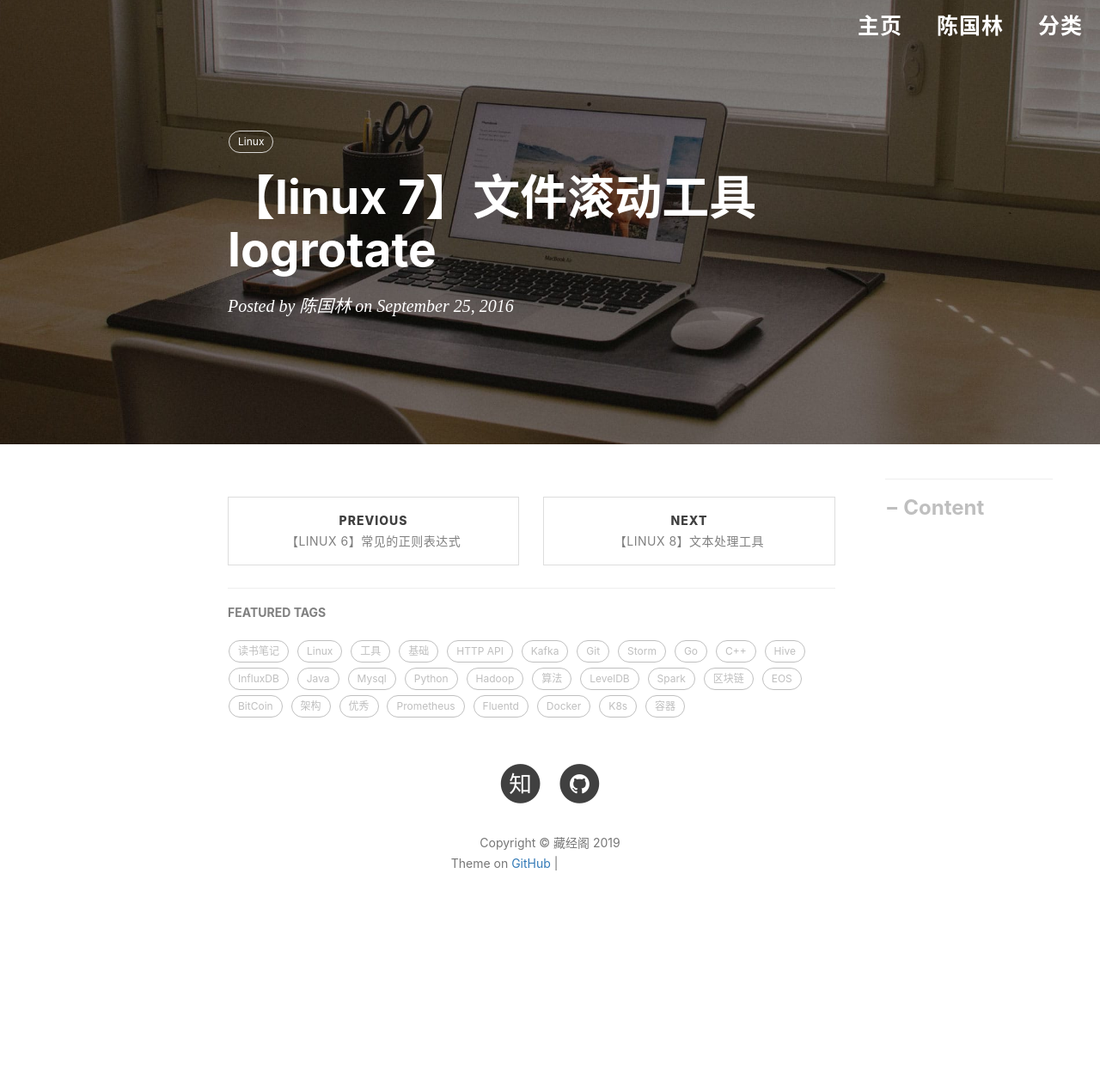
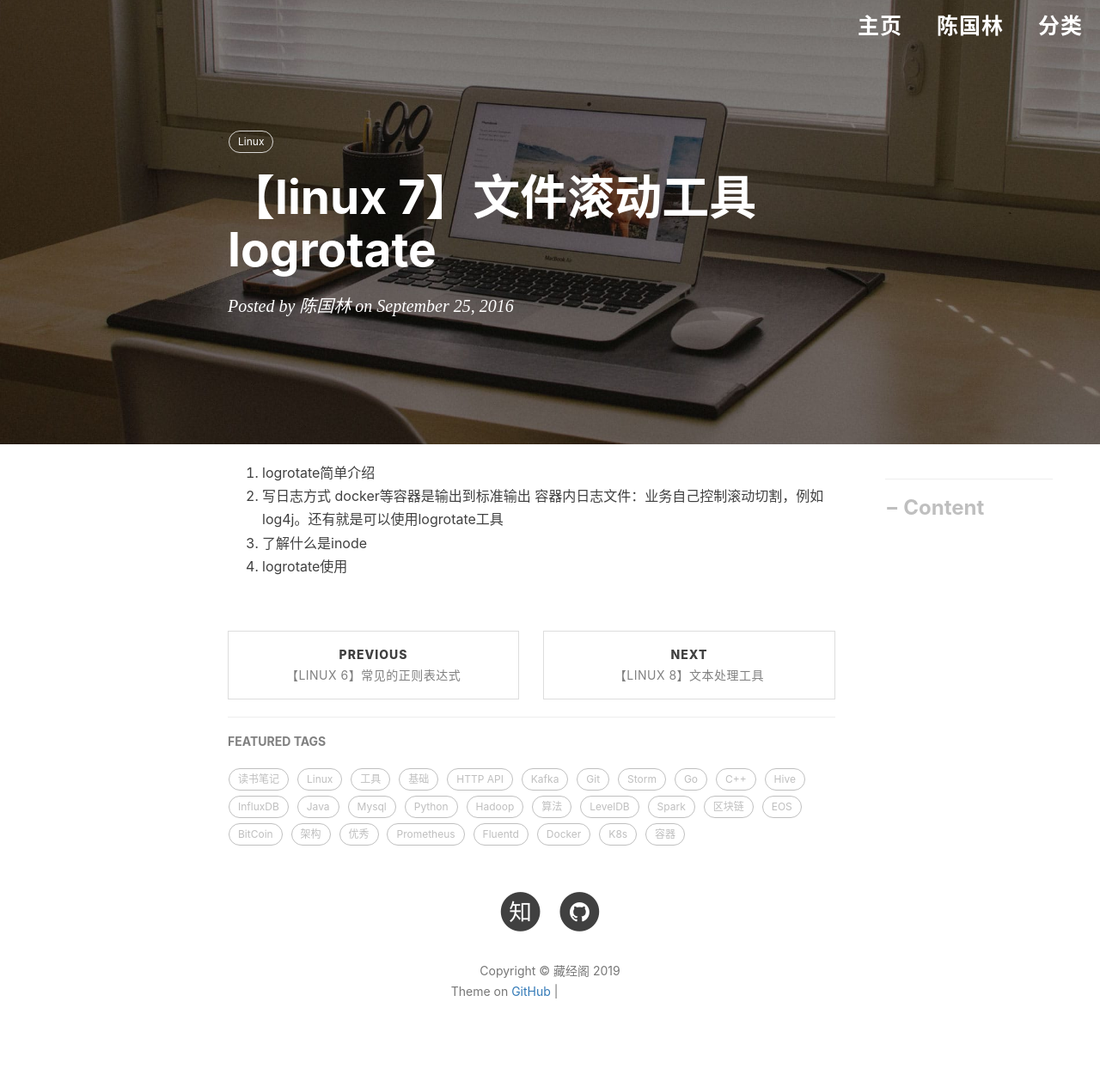
Before and after one commit to engru/chenguolin.github.io, a Jekyll site: the page built from _posts/2016-09-25-【Linux-7】文件滚动工具 logrotate.md, in a window 1280 px wide. Shown: the whole page at 86% size. Built offline with Jekyll 4.4.1, drawn with Linux system fonts in a browser that asks for light colours; nearby versions of some CDN libraries; comment, search, counter and statistics services are not loaded; before the commit the page ends 1109 px from its top, so only the background shows below that; grey boxes are pictures that could not be loaded.

Commit message:
Update 2016-09-25-【Linux-7】文件滚动工具 logrotate.md

```diff
--- a/_posts/2016-09-25-【Linux-7】文件滚动工具 logrotate.md
+++ b/_posts/2016-09-25-【Linux-7】文件滚动工具 logrotate.md
@@ -5,3 +5,10 @@ author: 陈国林 # 作者
 tags:         #标签
     - Linux
 ---
+
+1. logrotate简单介绍
+2. 写日志方式
+   docker等容器是输出到标准输出
+   容器内日志文件：业务自己控制滚动切割，例如log4j。还有就是可以使用logrotate工具
+3. 了解什么是inode
+4. logrotate使用
```
